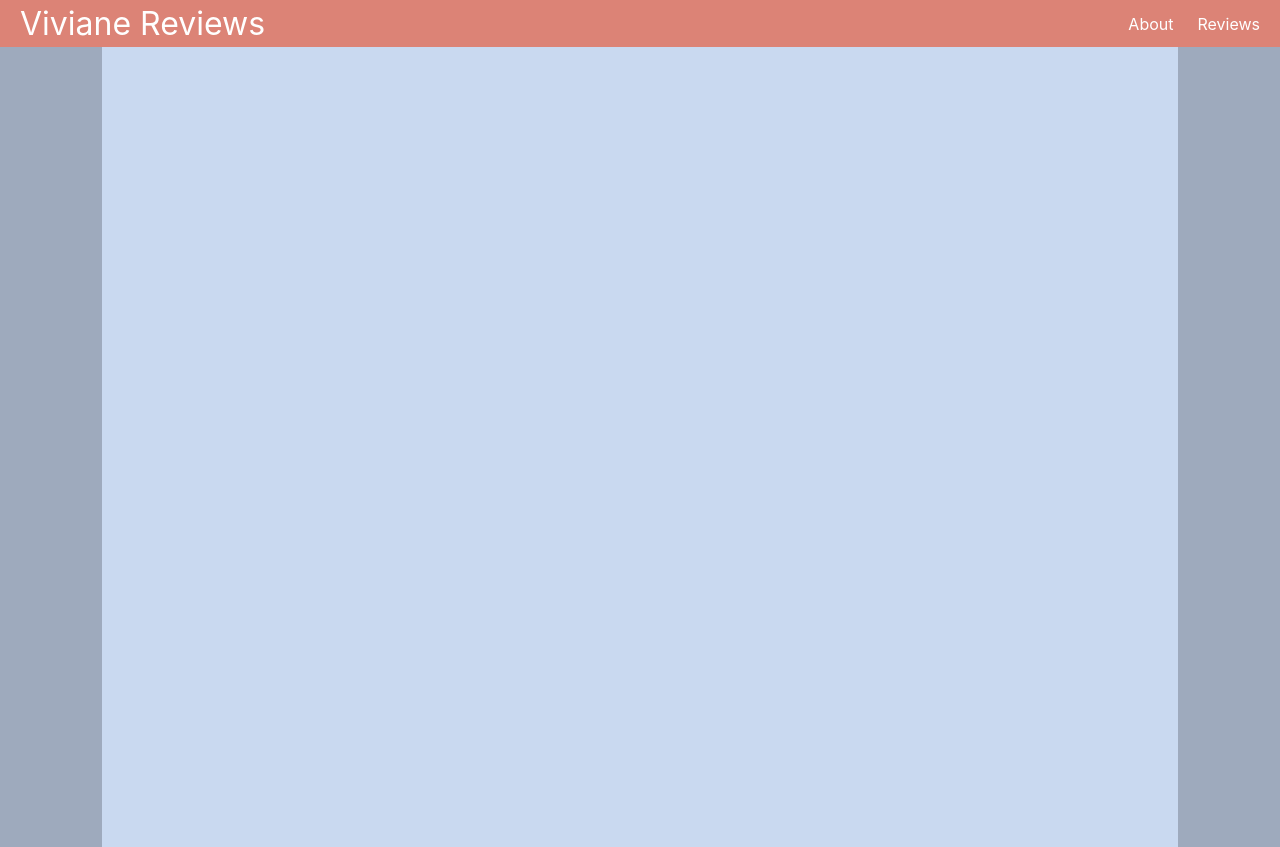
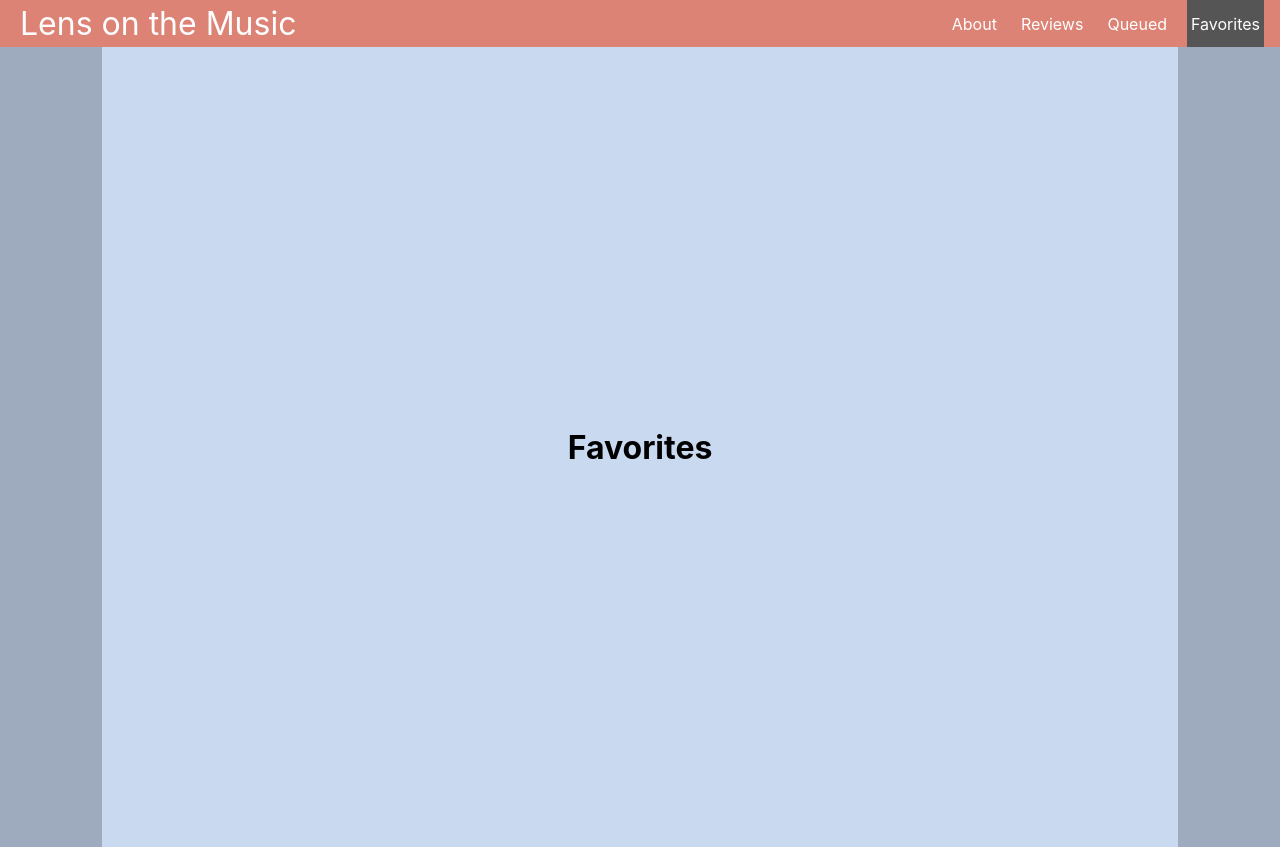
Before and after one commit to Angewoah/Music-Blog, a React (Create React App) app in the folder my-app/: page /favorites in a window 1280 px wide. Built offline with nearby package versions, Linux system fonts and the light colour scheme.

Commit message:
added queued and favorites page

```diff
--- a/my-app/src/App.css
+++ b/my-app/src/App.css
@@ -13,6 +13,7 @@
   }
 }
 
+/*
 .App-header {
   background-color: #282c34;
   min-height: 100vh;
@@ -23,6 +24,7 @@
   font-size: calc(10px + 2vmin);
   color: white;
 }
+*/
 
 .App-link {
   color: #61dafb;
--- a/my-app/src/App.js
+++ b/my-app/src/App.js
@@ -1,6 +1,8 @@
 import Navbar from "./Navbar";
 import About from "./pages/About";
 import Review from "./pages/Review";
+import Queued from "./pages/Queued";
+import Favorites from "./pages/Favorites";
 import Home from "./pages/Home";
 import "./App.css";
 import { Route, Routes } from "react-router-dom";
@@ -17,6 +19,8 @@ function App() {
           <Route path="/" element={<Home />} />
           <Route path="/about" element={<About />} />
           <Route path="/reviews" element={<Review />} />
+          <Route path="/queued" element={<Queued />} />
+          <Route path="/favorites" element={<Favorites />} />
         </Routes>
       </div>
 
--- /dev/null
+++ b/my-app/src/Navbar.css
@@ -0,0 +1,28 @@
+.navbar {
+    display: flex;
+    justify-content: space-between; /* Distribute space between links */
+    align-items: center; /* Vertically center the content */
+    background-color: #333; /* Dark background for contrast */
+    color: white;
+    padding: 0.5rem 1rem; /* Add some padding around */
+  }
+
+  .navbar a {
+    color: white;
+    text-decoration: none; /* Remove underline from links */
+    margin: 0 15px; /* Add margin between links */
+  }
+
+  .navbar a:hover {
+    text-decoration: underline; /* Underline on hover for visual feedback */
+  }
+
+  /* Responsive design: Adjust navbar for smaller screens */
+  @media (max-width: 600px) {
+    .navbar {
+      flex-direction: column; /* Stack links vertically on small screens */
+    }
+    .navbar a {
+      margin: 10px 0; /* Adjust margin for stacked layout */
+    }
+  }
--- a/my-app/src/Navbar.js
+++ b/my-app/src/Navbar.js
@@ -1,13 +1,16 @@
 import { Link, useMatch, useResolvedPath } from "react-router-dom";
+import "./Navbar.css";
 
 export default function Navbar() {
 
   return (
     <nav className="nav">
-        <Link to="/" className="site-title">Viviane Reviews</Link>
+        <Link to="/" className="site-title">Lens on the Music</Link>
         <ul>
           <CustomLink to="/About">About</CustomLink>
           <CustomLink to="/Reviews">Reviews</CustomLink>
+          <CustomLink to="/Queued">Queued</CustomLink>
+          <CustomLink to="/Favorites">Favorites</CustomLink>
         </ul>
     </nav>
   );
--- /dev/null
+++ b/my-app/src/pages/Favorites.js
@@ -0,0 +1,12 @@
+import React from 'react';
+
+function Favorites() {
+  return (
+    <div>
+      <h1>Favorites</h1>
+      {/* Content for Favorites page */}
+    </div>
+  );
+}
+
+export default Favorites;
--- /dev/null
+++ b/my-app/src/pages/Queued.js
@@ -0,0 +1,12 @@
+import React from 'react';
+
+function Queued() {
+  return (
+    <div>
+      <h1>Queued</h1>
+      {/* Content for Queued page */}
+    </div>
+  );
+}
+
+export default Queued;
```
